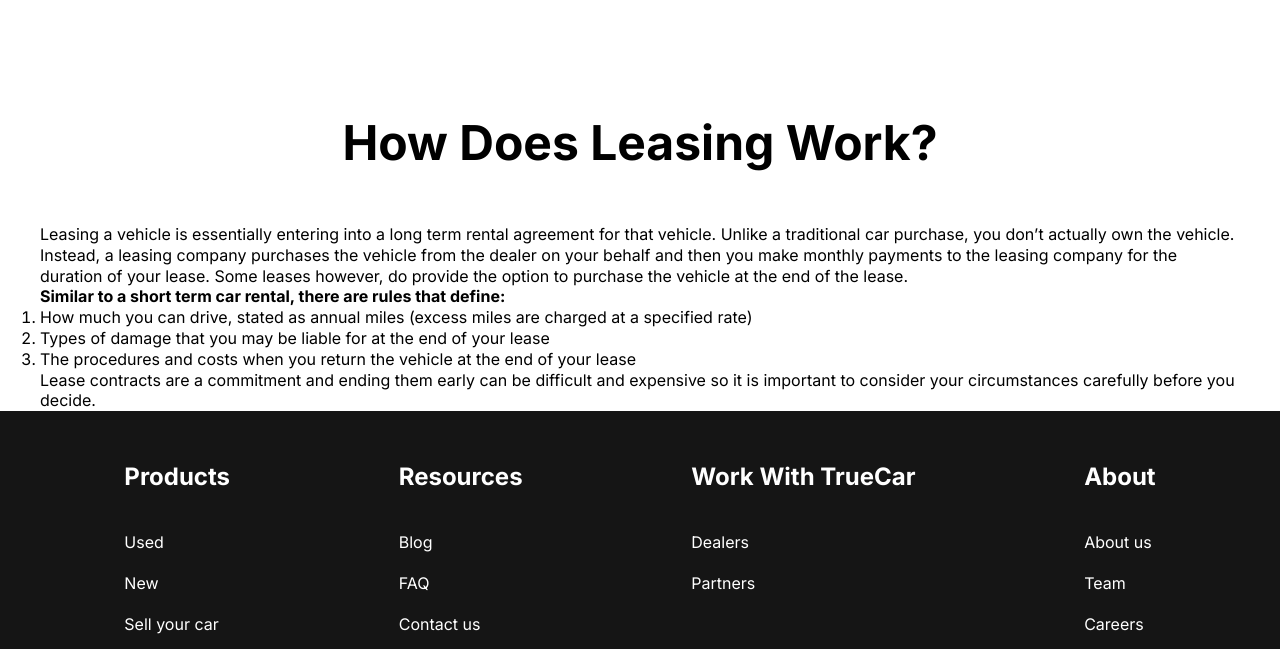
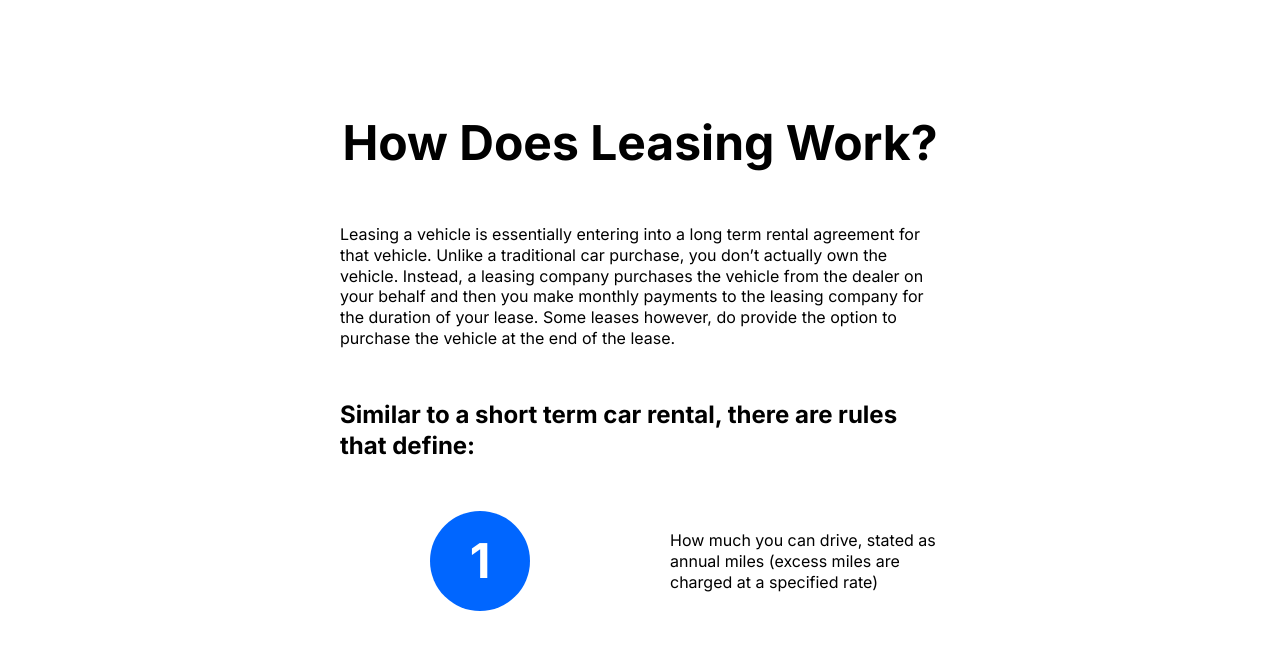
Before and after one commit to chernnovaa/LearningProject-LEASE-CARS, a plain HTML site: page imdex.html in a window 1280 px wide. Shown: the part 1430-2079 px from the top of the page. Drawn offline with nearby package versions, Linux system fonts and the light colour scheme.

Commit message:
Added styles

```diff
--- a/scss/style.scss
+++ b/scss/style.scss
@@ -184,3 +184,48 @@
     text-align: left;
   }
 }
+.how-does {
+  padding-bottom: 150px;
+  &__inner {
+    max-width: 600px;
+    margin: 0 auto;
+  }
+  &__title {
+    font-size: 24px;
+    font-weight: 700;
+    padding-top: 50px;
+  }
+  &__list {
+    padding: 50px 0 70px 0;
+    counter-reset: myCounter;
+  }
+  &__item {
+    list-style-type: none;
+    width: 270px;
+    position: relative;
+    margin-left: auto;
+    padding: 19px 0 19px 240px;
+    box-sizing: content-box;
+    min-height: 63px;
+    &::before {
+      counter-increment: myCounter;
+      content: counter(myCounter);
+      display: flex;
+      justify-content: center;
+      align-items: center;
+      font-size: 48px;
+      font-weight: 700;
+      background-color: #0066ff;
+      color: #fff;
+      width: 100px;
+      height: 100px;
+      border-radius: 50%;
+      position: absolute;
+      left: 0;
+      top: 0;
+    }
+    & + .how-does__item {
+      margin-top: 40px;
+    }
+  }
+}
```
Also changed, not shown: scss/style.css, 1 other file.
